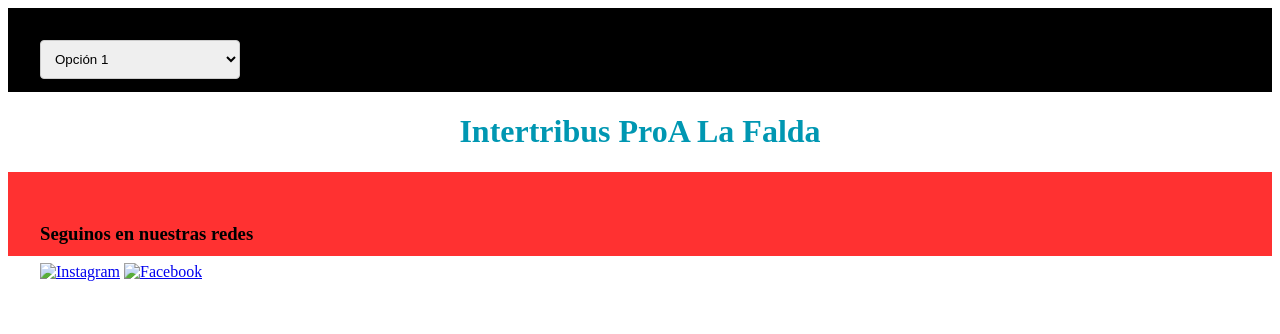
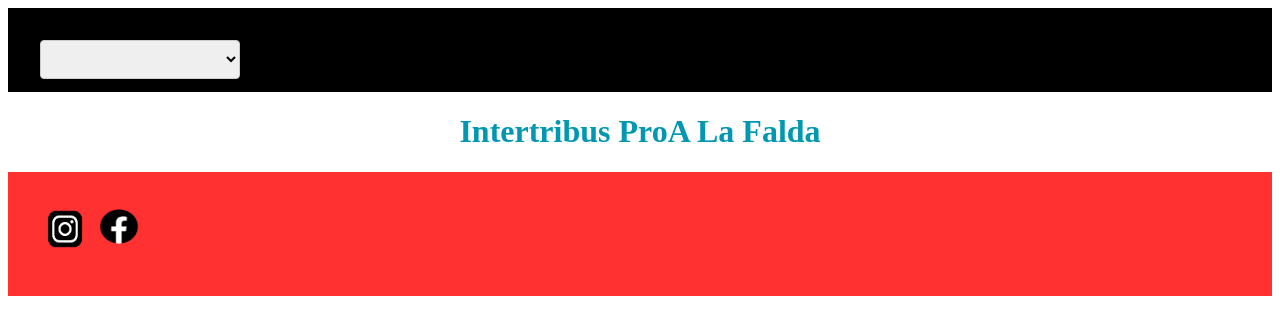
Before and after one commit to Proa5-2024/Practico1_5a-o_Zoe, a plain HTML site: page Index.html in a window 1280 px wide. Drawn offline with Linux system fonts and the light colour scheme.

Commit message:
logos listo

```diff
--- a/Index.html
+++ b/Index.html
@@ -11,10 +11,10 @@
     <header>
 
       <select name="lista_simple" id="lista_simple">
-        <option value="opcion1">Opción 1</option>
-        <option value="opcion2">Opción 2</option>
-        <option value="opcion3">Opción 3</option>
-        <option value="opcion4">Opción 4</option>
+        <option value="opcion 1"></option>
+        <option value="opcion 2">Tribu Roja</option>
+        <option value="opcion 3">Tribi Negra</option>
+
     </select>
 
     </header>
@@ -22,9 +22,9 @@
         <h1> Intertribus ProA La Falda</h1>
     </main>
     <footer>
-     <h3>Seguinos en nuestras redes</h3>
-     <a href="https://www.instagram.com/proa_lafalda/"> <img src="logo ig.png" alt="Instagram" height="50" width="50"></a>
-      <a  href="https://web.facebook.com/proalafalda/?_rdc=1&_rdr"> <img src="logo facebook3.webp" alt="Facebook" height="50" width="50"></a>
+
+      <a href="https://www.instagram.com/proa_lafalda/"> <img src="img/logo instagrm.png" alt="Instagram" height="40" width="50"></a>
+      <a  href="https://web.facebook.com/proalafalda/?_rdc=1&_rdr"> <img src="img/logo facebook.png" alt="Facebook" height="45" width="50"></a>
 
 
     </footer>
--- a/style.css
+++ b/style.css
@@ -38,7 +38,7 @@ footer {
 
     padding : 2em;
     text-align: left;
-    height: 20px;
+    height: 60px;
 
 
 }
```
Also changed, not shown: img/desplegable.png (added), img/logo facebook.png (renamed from img/logo de facebook3.webp), img/logo instagrm.png (renamed from img/logo ig.png).
